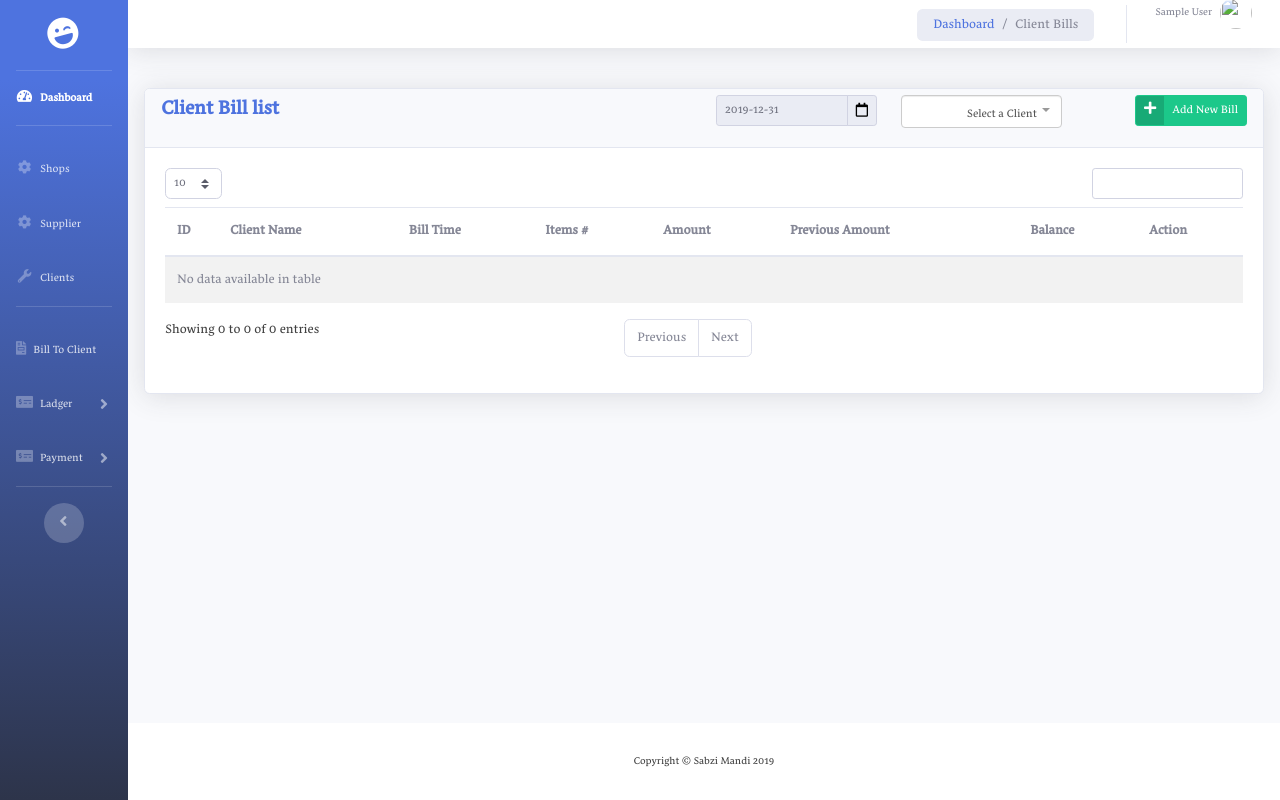
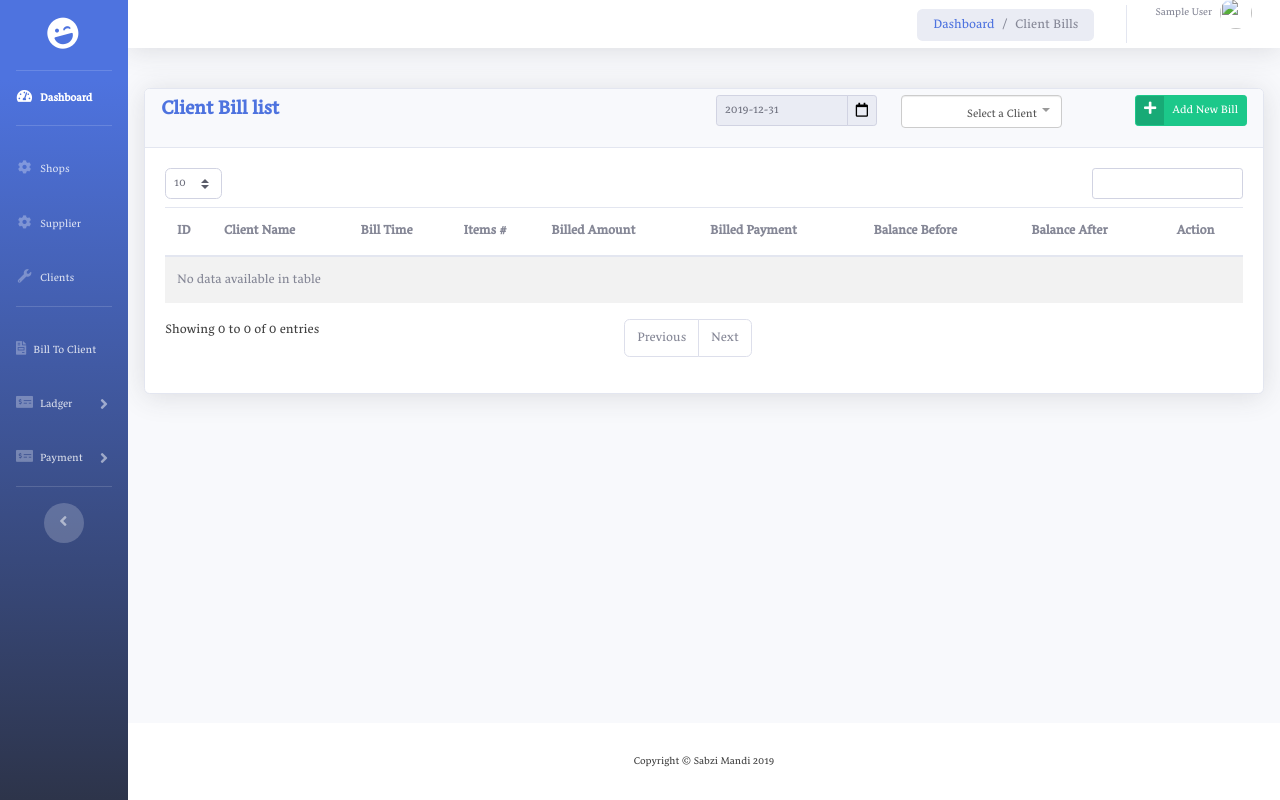
Before and after one commit to rizwanmeo/sabzi_mandi, a Django app: page /client-bills/ in a window 1280 px wide. Run offline with Django 3.2, Linux system fonts and the light colour scheme; the visitor is signed in with stand-in values (Sample User, id 1); data that the repository does not hold is empty; some libraries are stand-ins or nearby versions.

Commit message:
Worked on billed amount

```diff
--- a/client_bills/views.py
+++ b/client_bills/views.py
@@ -26,7 +26,6 @@ class ClientBillListView(CustomLoginRequiredMixin, FilterView):
 
         object_list = context["object_list"]
         object_list = object_list.filter(client__shop=self.request.shop, is_draft=False)
-        #object_list = object_list.annotate(items=Count('billdetail__item'))
         columns = ["id", "client__name", "created_time", "is_draft", "bill_date",
                    "balance", "billed_amount", "payment__amount", "billdetail__rate",
                    "billdetail__item__name", "billdetail__unit", "billdetail__item_count"]
@@ -42,10 +41,11 @@ class ClientBillListView(CustomLoginRequiredMixin, FilterView):
             row_data["bill_date"] = row["bill_date"]
             row_data["balance"] = row["balance"]
             row_data["billed_amount"] = row["billed_amount"]
-            row_data["payment"] = {"amount": row["payment__amount"]}
+            row_data["payment"] = {"amount": row["payment__amount"] or 0}
             row_data["total_items"] = 1
             row_data["billdetail"] = []
 
+            row_data["previous_amount"] = row_data["balance"] - row["billed_amount"] + row_data["payment"]["amount"]
             detail = {}
             detail["item"] = {"name": row["billdetail__item__name"]}
             detail["rate"] = row["billdetail__rate"]
@@ -293,7 +293,11 @@ def done_drafted_bill(request, bill_id):
             billed_amount += detail_obj["rate"] * detail_obj["item_count"]
         bill_obj.is_draft = False
         bill_obj.billed_amount = billed_amount
-        bill_obj.client.current_balance -= billed_amount
+
+        bill_obj.client.current_balance += billed_amount
+        if bill_obj.payment:
+            bill_obj.client.current_balance -= bill_obj.payment.amount
+
         bill_obj.balance = bill_obj.client.current_balance
         bill_obj.client.save()
         bill_obj.save()
--- a/templates/client_bills/bill_detail_form.html
+++ b/templates/client_bills/bill_detail_form.html
@@ -26,7 +26,7 @@
       </div>
 
 
-        <table class="table" id="dataTable" cellspacing="0">
+        <table class="table" id="id_bill_detail_form" cellspacing="0">
           <thead>
             <tr>
               <th width="15%">Billed Amount</th>
@@ -64,7 +64,7 @@
       </div>
       <form action="." method="POST" enctype="multipart/form-data">
         {% include "form_non_field_errors.html" %}
-        <table class="table" id="dataTable" cellspacing="0">
+        <table class="table" id="id_bill_detail_form" cellspacing="0">
           <thead>
             <tr>
               <th width="15%">Item Amount</th>
@@ -182,7 +182,7 @@
           $(".alert-success").slideUp(500);
       });
 
-      $('#dataTable').DataTable({
+      $('#id_bill_detail_form').DataTable({
         "bPaginate": false,
         "dom": '<"clear">',
         "aoColumns": [],
--- a/templates/client_bills/list.html
+++ b/templates/client_bills/list.html
@@ -75,9 +75,10 @@
                   <th>Client Name</th>
                   <th>Bill Time</th>
                   <th>Items #</th>
-                  <th>Amount</th>
-                  <th>Previous Amount</th>
-                  <th>Balance</th>
+                  <th>Billed Amount</th>
+                  <th>Billed Payment</th>
+                  <th>Balance Before</th>
+                  <th>Balance After</th>
                   <!-- <th style="width: 120px;padding-top: 30px;">Action</th> -->
                   <th>Action</th>
                 </tr>
@@ -92,7 +93,8 @@
                     <span onclick="showPopover({{obj.id}})" class="badge badge-info" data-toggle="popover" title="Bill Detail" data-placement="top">{{ obj.total_items }}</span>
                   </td>
                   <td>{{ obj.billed_amount }}</td>
-                  <td>{{ obj.billed_amount|add:obj.balance }}</td>
+                  <td>{{ obj.payment.amount }}</td>
+                  <td>{{ obj.previous_amount }}</td>
                   <td>{{ obj.balance }}</td>
                   <td>
                     {% if obj.is_draft %}
--- a/templates/ledger/clients_ledger_list.html
+++ b/templates/ledger/clients_ledger_list.html
@@ -25,7 +25,7 @@
             </div>
             <div class="col-lg-6">
               <div class="text-right">
-                  <a href="/ledger/ledger-print" class="btn btn-primary btn-icon-split btn-sm">
+                  <a href="/ledger/clients/print" class="btn btn-primary btn-icon-split btn-sm">
                     <span class="icon text-white-50">
                       <i class="fa fa-print"></i>
                     </span>
--- a/templates/payments/client_payment_list.html
+++ b/templates/payments/client_payment_list.html
@@ -72,5 +72,4 @@
   <!-- Page level plugins -->
   <script src="{% static "vendor/datatables/jquery.dataTables.js" %}"></script>
   <script src="{% static "vendor/datatables/dataTables.bootstrap4.min.js" %}"></script>
-  </script>
 {% endblock %}
```
Also changed, not shown: templates/ledger/suppliers_ledger_list.html (+5 -2 lines).
